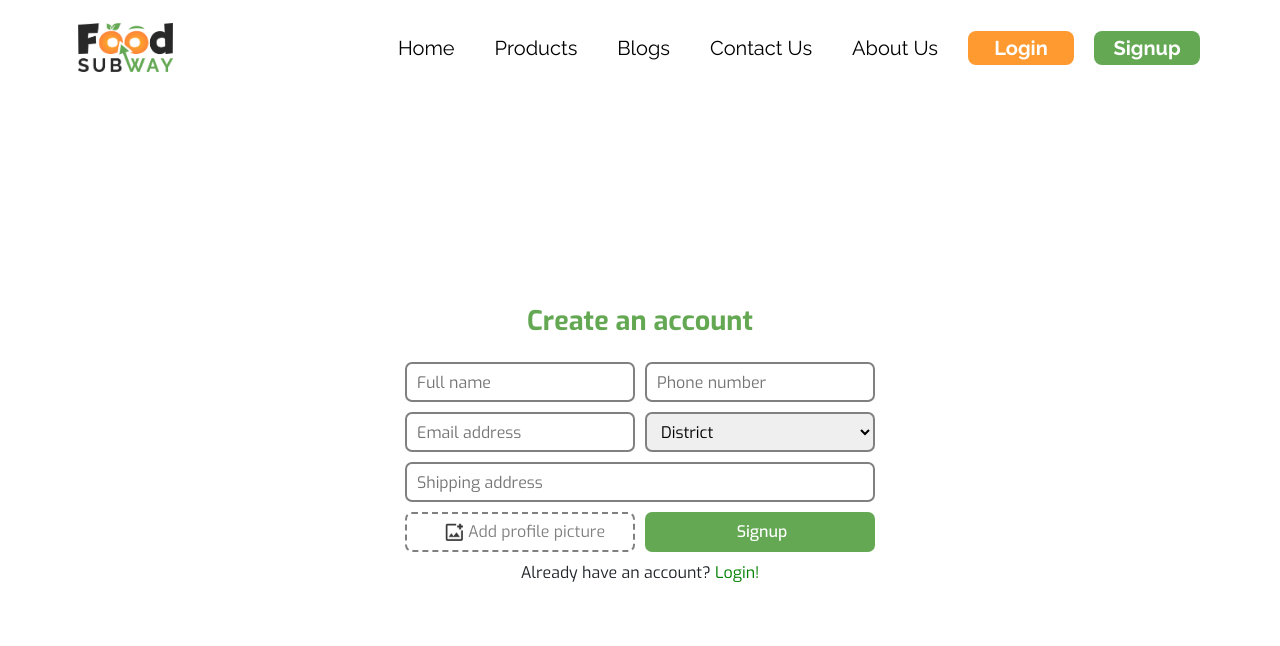
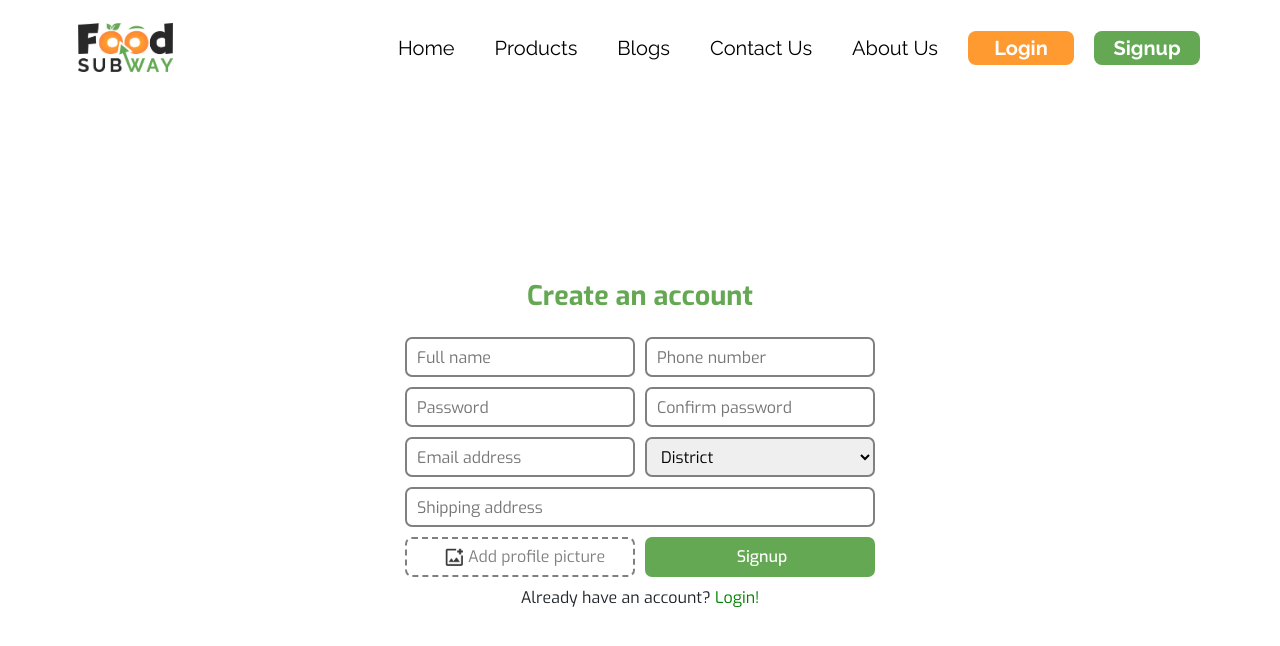
Before and after one commit to mahianmahin/foodsubway-frontend, a React (Create React App) app: page /signup in a window 1280 px wide. Shown: the top 646 px of the page. Built offline with nearby package versions, Linux system fonts and the light colour scheme.

Commit message:
password field added

```diff
--- a/src/pages/Signup.js
+++ b/src/pages/Signup.js
@@ -15,6 +15,11 @@ export default function EditProfile() {
                     <div className="d-flex flex-wrap">
                         <input type="text" placeholder="Full name" />
                         <input type="number" placeholder="Phone number" />
+                    </div>
+
+                    <div className="d-flex flex-wrap">
+                        <input type="password" placeholder="Password" />
+                        <input type="password" placeholder="Confirm password" />
                     </div>
 
                     <div className="d-flex flex-wrap">
```
